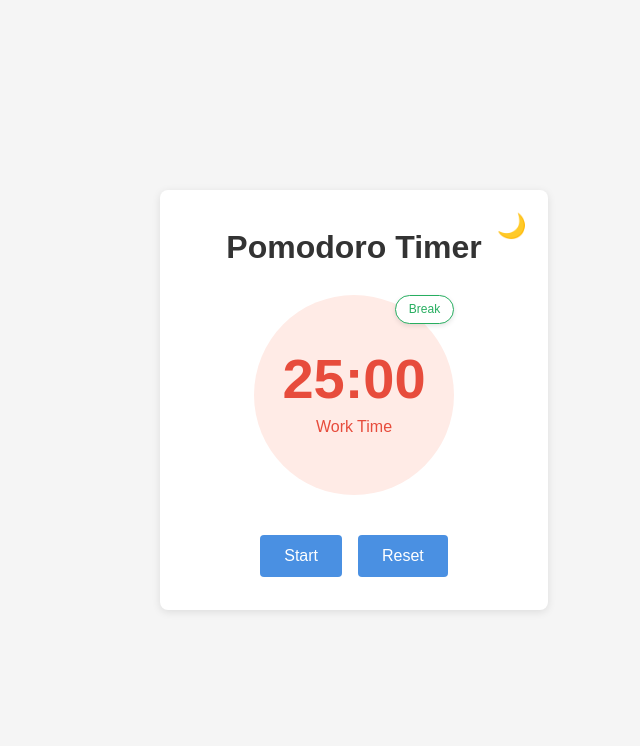
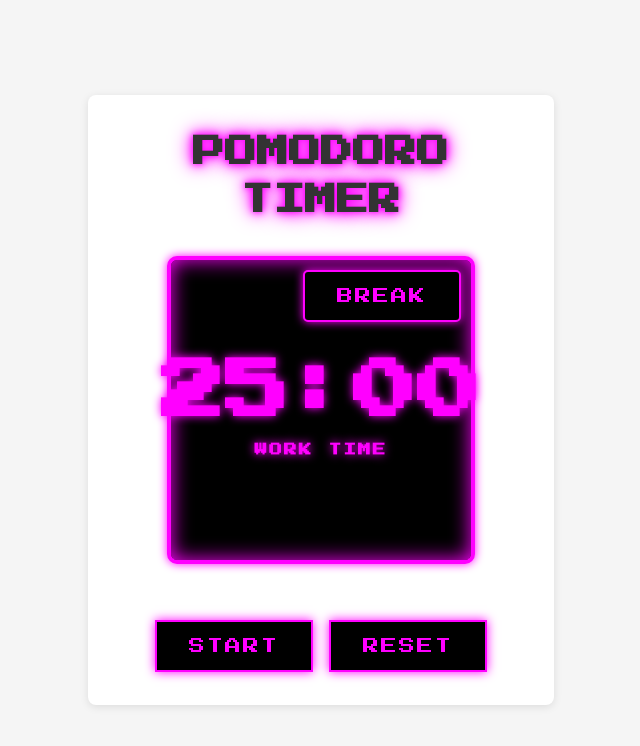
Before and after one commit to kkroxt/BYOA-Pomodoro, a React (Vite) app: page / in a window 1280 px wide. Shown: the top 746 px of the page, without its empty margins (319-959 px from the left). Built offline with nearby package versions, Linux system fonts and the light colour scheme.

Commit message:
style: transform UI to 80s arcade theme

```diff
--- a/src/App.css
+++ b/src/App.css
@@ -1,3 +1,61 @@
+@import url('https://fonts.googleapis.com/css2?family=Press+Start+2P&display=swap');
+
+:root {
+  --arcade-primary: #ff00ff;
+  --arcade-secondary: #00ffff;
+  --arcade-bg: #000000;
+  --arcade-text: #ffffff;
+}
+
+body {
+  margin: 0;
+  background-color: var(--arcade-bg);
+  font-family: 'Press Start 2P', cursive;
+  color: var(--arcade-text);
+  min-height: 100vh;
+  display: flex;
+  justify-content: center;
+  align-items: center;
+}
+
+.app {
+  text-align: center;
+  padding: 2rem;
+  max-width: 800px;
+  width: 100%;
+}
+
+.arcade-title {
+  font-size: 2rem;
+  margin-bottom: 2rem;
+  text-shadow:
+    0 0 5px var(--arcade-primary),
+    0 0 10px var(--arcade-primary),
+    0 0 20px var(--arcade-primary);
+  animation: glow 1.5s ease-in-out infinite alternate;
+}
+
+@keyframes glow {
+  from {
+    text-shadow:
+      0 0 5px var(--arcade-primary),
+      0 0 10px var(--arcade-primary),
+      0 0 20px var(--arcade-primary);
+  }
+  to {
+    text-shadow:
+      0 0 10px var(--arcade-primary),
+      0 0 20px var(--arcade-primary),
+      0 0 30px var(--arcade-primary);
+  }
+}
+
+@media (max-width: 480px) {
+  .arcade-title {
+    font-size: 1.5rem;
+  }
+}
+
 .app {
   background-color: white;
   border-radius: 8px;
--- a/src/App.jsx
+++ b/src/App.jsx
@@ -1,41 +1,14 @@
 import React from 'react';
 import './App.css';
 import PomodoroTimer from './components/PomodoroTimer';
-import { ThemeProvider, useTheme } from './context/ThemeContext';
 
-// Theme toggle component
-const ThemeToggle = () => {
-  const { darkMode, toggleTheme } = useTheme();
-
+function App() {
   return (
-    <button
-      className="theme-toggle"
-      onClick={toggleTheme}
-      aria-label={darkMode ? "Switch to light mode" : "Switch to dark mode"}
-    >
-      {darkMode ? "☀️" : "🌙"}
-    </button>
-  );
-};
-
-function AppContent() {
-  const { darkMode } = useTheme();
-
-  return (
-    <div className={`app ${darkMode ? 'dark' : 'light'}`}>
-      <ThemeToggle />
-      <h1>Pomodoro Timer</h1>
+    <div className="app arcade-theme">
+      <h1 className="arcade-title">POMODORO TIMER</h1>
       <PomodoroTimer />
     </div>
   );
 }
 
-function App() {
-  return (
-    <ThemeProvider>
-      <AppContent />
-    </ThemeProvider>
-  );
-}
-
 export default App;
--- a/src/components/PomodoroTimer.css
+++ b/src/components/PomodoroTimer.css
@@ -8,66 +8,57 @@
 .timer-container {
   position: relative;
   margin-bottom: 1.5rem;
-  border-radius: 50%;
-  width: 200px;
-  height: 200px;
-  transition: background-color 0.3s ease, box-shadow 0.3s ease;
+  border-radius: 10px;
+  width: 300px;
+  height: 300px;
+  background-color: #000;
+  border: 4px solid var(--arcade-primary);
+  box-shadow:
+    0 0 10px var(--arcade-primary),
+    inset 0 0 20px var(--arcade-primary);
+  transition: all 0.3s ease;
 }
 
-/* Light mode styles (default) */
 .timer-container.work {
-  background-color: #ffebe6;
+  border-color: var(--arcade-primary);
+  box-shadow:
+    0 0 10px var(--arcade-primary),
+    inset 0 0 20px var(--arcade-primary);
 }
 
 .timer-container.break {
-  background-color: #e6fff2;
-}
-
-/* Dark mode styles for the timer container */
-.timer-container.work.dark {
-  background-color: #000000;
-  box-shadow: 0 0 15px rgba(231, 76, 60, 0.2);
-  border: 1px solid rgba(231, 76, 60, 0.3);
-}
-
-.timer-container.break.dark {
-  background-color: #000000;
-  box-shadow: 0 0 15px rgba(39, 174, 96, 0.2);
-  border: 1px solid rgba(39, 174, 96, 0.3);
+  border-color: var(--arcade-secondary);
+  box-shadow:
+    0 0 10px var(--arcade-secondary),
+    inset 0 0 20px var(--arcade-secondary);
 }
 
 .mode-toggle {
   position: absolute;
-  top: 0;
-  right: 0;
+  top: 10px;
+  right: 10px;
   font-size: 0.75rem;
-  padding: 0.4rem 0.8rem;
-  border-radius: 20px;
+  padding: 0.5rem 1rem;
+  border-radius: 5px;
   z-index: 10;
-  background-color: #fff;
-  box-shadow: 0 2px 5px rgba(0, 0, 0, 0.1);
+  background-color: #000;
+  color: var(--arcade-primary);
+  border: 2px solid var(--arcade-primary);
+  text-transform: uppercase;
+  letter-spacing: 1px;
   transition: all 0.3s ease;
 }
 
-.mode-toggle.dark {
-  background-color: #2a2a2a;
-  box-shadow: 0 2px 5px rgba(0, 0, 0, 0.3);
-}
-
-.timer-container.work .mode-toggle {
-  color: #27ae60;
-  border: 1px solid #27ae60;
-}
-
-.timer-container.break .mode-toggle {
-  color: #e74c3c;
-  border: 1px solid #e74c3c;
+.mode-toggle:hover {
+  background-color: var(--arcade-primary);
+  color: #000;
+  transform: scale(1.05);
 }
 
 .timer {
   font-size: 3rem;
   font-weight: bold;
-  padding: 1.5rem;
+  padding: 2rem;
   width: 100%;
   height: 100%;
   display: flex;
@@ -75,87 +66,75 @@
   justify-content: center;
   align-items: center;
   box-sizing: border-box;
-  transition: color 0.3s ease;
 }
 
 .timer-container.work .timer {
-  color: #e74c3c;
+  color: var(--arcade-primary);
+  text-shadow: 0 0 10px var(--arcade-primary);
 }
 
 .timer-container.break .timer {
-  color: #27ae60;
+  color: var(--arcade-secondary);
+  text-shadow: 0 0 10px var(--arcade-secondary);
 }
 
 .time {
-  font-size: 3.5rem;
+  font-size: 4rem;
   line-height: 1;
+  margin-bottom: 1rem;
 }
 
 .mode-indicator {
-  font-size: 1rem;
-  margin-top: 0.5rem;
-  font-weight: normal;
+  font-size: 0.8rem;
+  text-transform: uppercase;
+  letter-spacing: 2px;
 }
 
 .controls {
   display: flex;
   gap: 1rem;
-  margin-top: 1rem;
+  margin-top: 2rem;
 }
 
-.pomodoro-timer.dark .controls {
-  background-color: rgba(255, 255, 255, 0.05);
-  padding: 1rem;
-  border-radius: 8px;
-  border: 1px solid rgba(255, 255, 255, 0.1);
+.arcade-button {
+  background-color: #000;
+  color: var(--arcade-primary);
+  border: 2px solid var(--arcade-primary);
+  padding: 1rem 2rem;
+  font-size: 1rem;
+  text-transform: uppercase;
+  letter-spacing: 2px;
+  cursor: pointer;
+  transition: all 0.3s ease;
+  font-family: 'Press Start 2P', cursive;
+  box-shadow: 0 0 10px var(--arcade-primary);
 }
 
-button {
-  background-color: #4a90e2;
-  color: white;
-  border: none;
-  border-radius: 4px;
-  padding: 0.75rem 1.5rem;
-  font-size: 1rem;
-  cursor: pointer;
-  transition: all 0.3s ease;
+.arcade-button:hover {
+  background-color: var(--arcade-primary);
+  color: #000;
+  transform: scale(1.05);
 }
 
-button.dark {
-  background-color: #2c5282;
-}
-
-button:hover {
-  background-color: #357abd;
-}
-
-button.dark:hover {
-  background-color: #3a689d;
-}
-
-button:active {
-  background-color: #2a6496;
-}
-
-button.dark:active {
-  background-color: #1a4971;
-}
-
-.mode-toggle:hover {
-  transform: scale(1.05);
+.arcade-button:active {
+  transform: scale(0.95);
 }
 
 @media (max-width: 480px) {
   .timer-container {
-    width: 180px;
-    height: 180px;
+    width: 250px;
+    height: 250px;
   }
 
-  .timer {
-    font-size: 2.5rem;
+  .time {
+    font-size: 3rem;
   }
 
   .controls {
     flex-direction: column;
   }
+
+  .arcade-button {
+    width: 100%;
+  }
 }
--- a/src/components/PomodoroTimer.jsx
+++ b/src/components/PomodoroTimer.jsx
@@ -1,15 +1,12 @@
 import React, { useState, useEffect } from 'react';
 import './PomodoroTimer.css';
-import { useTheme } from '../context/ThemeContext';
 
 const PomodoroTimer = () => {
   const [minutes, setMinutes] = useState(25);
   const [seconds, setSeconds] = useState(0);
   const [isActive, setIsActive] = useState(false);
-  const [mode, setMode] = useState('work'); // 'work' or 'break'
-  const { darkMode } = useTheme();
+  const [mode, setMode] = useState('work');
 
-  // Update document title with timer
   useEffect(() => {
     const formattedTime = `${String(minutes).padStart(2, '0')}:${String(seconds).padStart(2, '0')}`;
     const modeText = mode === 'work' ? 'Work' : 'Break';
@@ -31,14 +28,12 @@ const PomodoroTimer = () => {
           setMinutes(minutes - 1);
           setSeconds(59);
         } else {
-          // Timer completed
           clearInterval(interval);
           const newMode = mode === 'work' ? 'break' : 'work';
           setMode(newMode);
           setMinutes(newMode === 'work' ? 25 : 5);
           setSeconds(0);
 
-          // Play sound notification
           const audio = new Audio('https://assets.mixkit.co/sfx/preview/mixkit-alarm-digital-clock-beep-989.mp3');
           audio.play();
         }
@@ -74,26 +69,26 @@ const PomodoroTimer = () => {
   };
 
   return (
-    <div className={`pomodoro-timer ${darkMode ? 'dark' : 'light'}`}>
-      <div className={`timer-container ${mode} ${darkMode ? 'dark' : 'light'}`}>
-        <button className={`mode-toggle ${darkMode ? 'dark' : 'light'}`} onClick={switchMode}>
-          {mode === 'work' ? 'Break' : 'Work'}
+    <div className="pomodoro-timer arcade">
+      <div className={`timer-container ${mode}`}>
+        <button className="mode-toggle arcade-button" onClick={switchMode}>
+          {mode === 'work' ? 'BREAK' : 'WORK'}
         </button>
         <div className="timer">
           <div className="time">
             {String(minutes).padStart(2, '0')}:{String(seconds).padStart(2, '0')}
           </div>
           <div className="mode-indicator">
-            {mode === 'work' ? 'Work Time' : 'Break Time'}
+            {mode === 'work' ? 'WORK TIME' : 'BREAK TIME'}
           </div>
         </div>
       </div>
 
       <div className="controls">
-        <button className={darkMode ? 'dark' : 'light'} onClick={toggleTimer}>
-          {isActive ? 'Pause' : 'Start'}
+        <button className="arcade-button" onClick={toggleTimer}>
+          {isActive ? 'PAUSE' : 'START'}
         </button>
-        <button className={darkMode ? 'dark' : 'light'} onClick={resetTimer}>Reset</button>
+        <button className="arcade-button" onClick={resetTimer}>RESET</button>
       </div>
     </div>
   );
```
Also changed, not shown: 6 other files (tests, documents, lock files or other folders).
